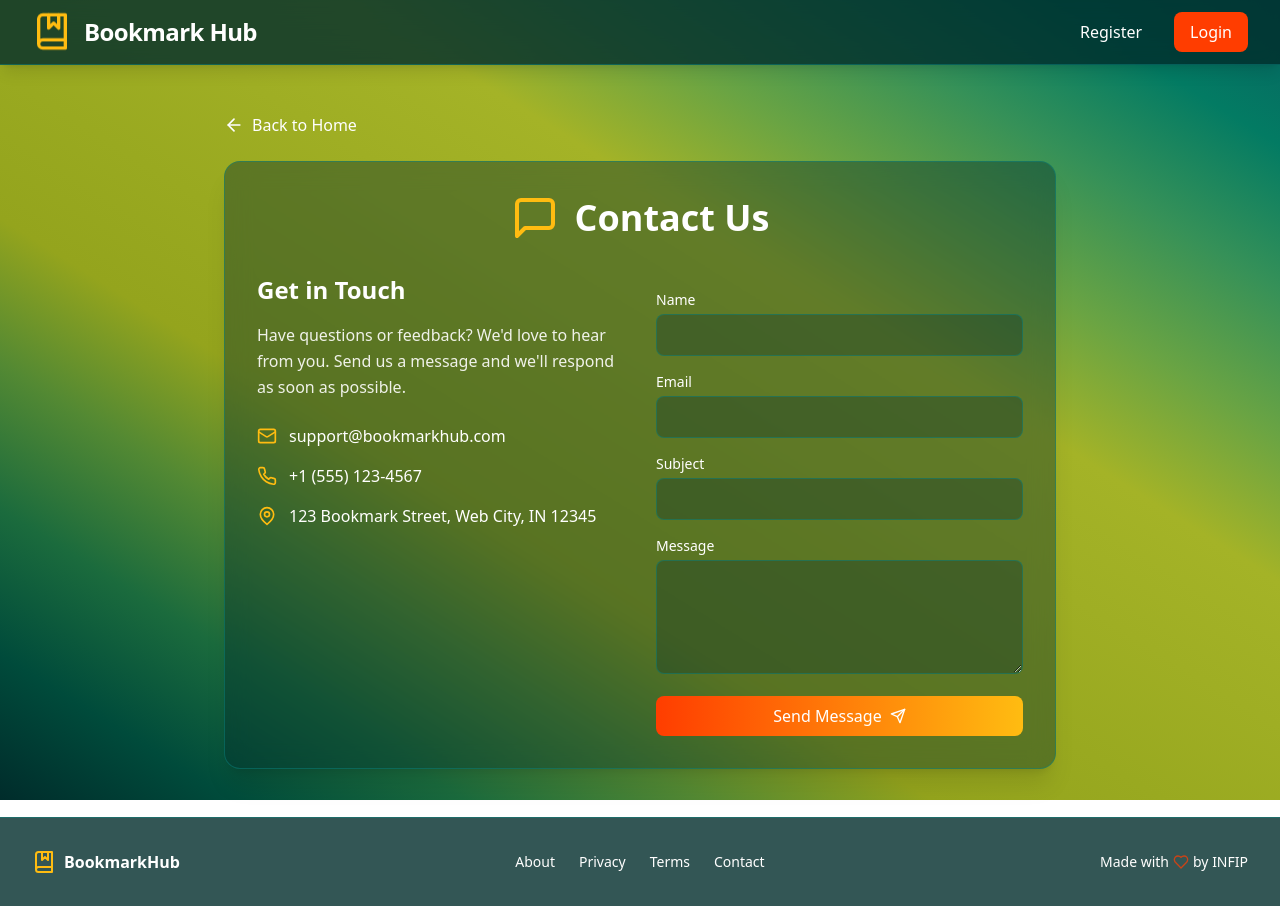
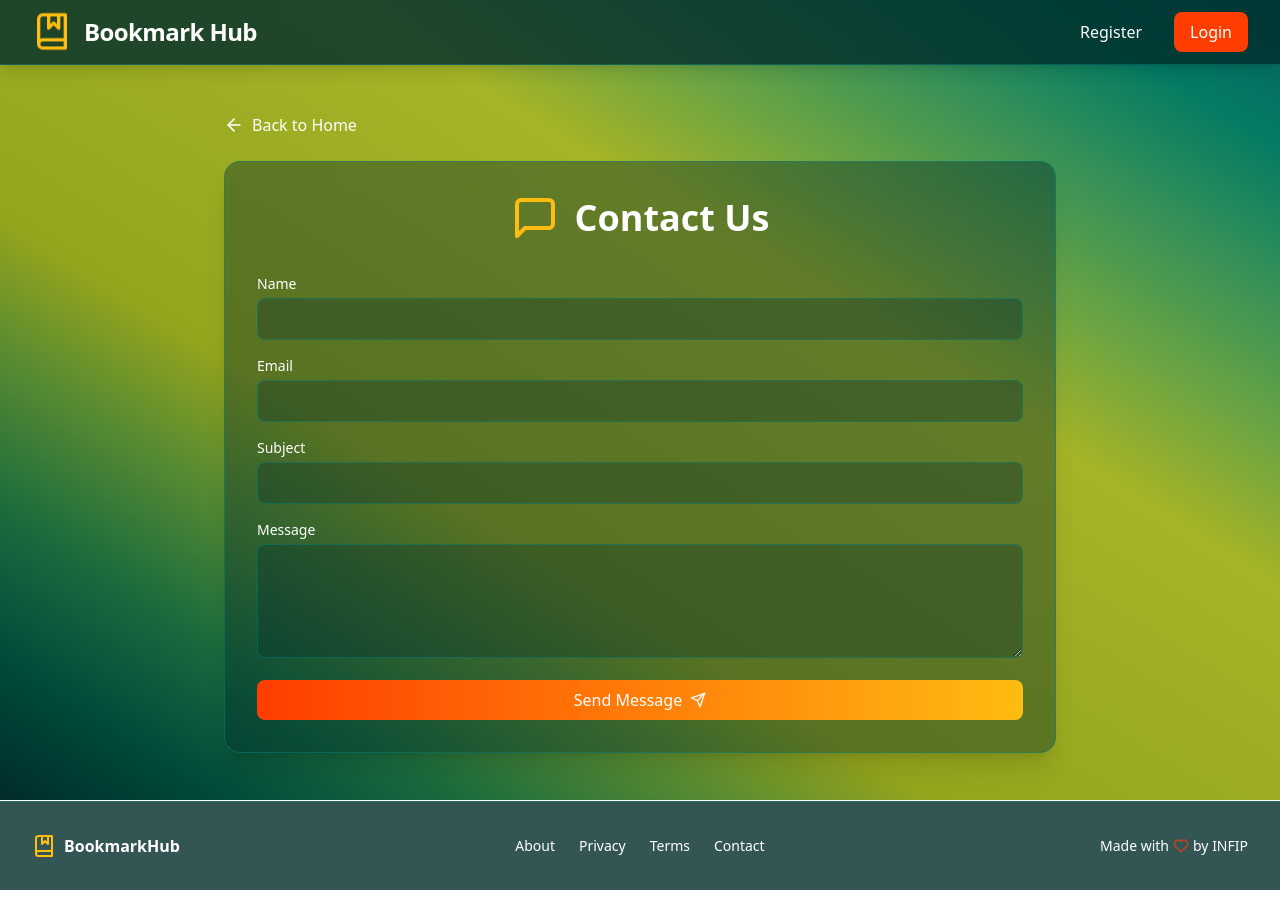
Before and after one commit to sunshinehacks/bookmarkhub, a React (Vite) app: page /contact in a window 1280 px wide. Built offline with nearby package versions, Linux system fonts and the light colour scheme.

Commit message:
bug fix for netlify form

```diff
--- a/src/components/Contact.tsx
+++ b/src/components/Contact.tsx
@@ -10,18 +10,6 @@ export default function Contact() {
     subject: '',
     message: ''
   });
-  const [loading, setLoading] = useState(false);
-  const [success, setSuccess] = useState(false);
-
-  const handleSubmit = async (e: React.FormEvent) => {
-    e.preventDefault();
-    setLoading(true);
-    // Simulate form submission
-    await new Promise(resolve => setTimeout(resolve, 1000));
-    setSuccess(true);
-    setLoading(false);
-    setFormData({ name: '', email: '', subject: '', message: '' });
-  };
 
   const handleChange = (e: React.ChangeEvent<HTMLInputElement | HTMLTextAreaElement>) => {
     const { name, value } = e.target;
@@ -48,111 +36,85 @@ export default function Contact() {
             <h1 className="text-3xl sm:text-4xl font-bold text-white ml-4">Contact Us</h1>
           </div>
 
-          <div className="grid grid-cols-1 md:grid-cols-2 gap-8">
-            <div className="space-y-6">
-              <div className="space-y-4">
-                <h2 className="text-2xl font-semibold text-white">Get in Touch</h2>
-                <p className="text-white/90 leading-relaxed">
-                  Have questions or feedback? We'd love to hear from you. Send us a message and we'll respond as soon as possible.
-                </p>
-              </div>
+          <form
+            name="contact"
+            method="POST"
+            data-netlify="true"
+            className="space-y-4"
+          >
+            {/* Hidden Netlify Form Data */}
+            <input type="hidden" name="form-name" value="contact" />
 
-              <div className="space-y-4">
-                <div className="flex items-center text-white">
-                  <Mail className="w-5 h-5 text-accent-yellow mr-3" />
-                  <span>support@bookmarkhub.com</span>
-                </div>
-                <div className="flex items-center text-white">
-                  <Phone className="w-5 h-5 text-accent-yellow mr-3" />
-                  <span>+1 (555) 123-4567</span>
-                </div>
-                <div className="flex items-center text-white">
-                  <MapPin className="w-5 h-5 text-accent-yellow mr-3" />
-                  <span>123 Bookmark Street, Web City, IN 12345</span>
-                </div>
-              </div>
-            </div>
-
-            <form onSubmit={handleSubmit} className="space-y-4" name="contact" method="POST" data-netlify="true">
-            <input type="hidden" name="form-name" value="contact" />
             <div>
-                <label className="block text-sm font-medium text-white mb-1">
+              <label htmlFor="name" className="block text-sm font-medium text-white mb-1">
                 Name
               </label>
               <input
                 type="text"
+                id="name"
                 name="name"
                 value={formData.name}
                 onChange={handleChange}
                 className="w-full bg-primary-dark/30 border border-primary/50 rounded-lg px-4 py-2 text-white focus:outline-none focus:ring-2 focus:ring-accent-yellow transition-all duration-300"
                 required
-                  disabled={loading}
               />
             </div>
 
             <div>
-                <label className="block text-sm font-medium text-white mb-1">
+              <label htmlFor="email" className="block text-sm font-medium text-white mb-1">
                 Email
               </label>
               <input
                 type="email"
+                id="email"
                 name="email"
                 value={formData.email}
                 onChange={handleChange}
                 className="w-full bg-primary-dark/30 border border-primary/50 rounded-lg px-4 py-2 text-white focus:outline-none focus:ring-2 focus:ring-accent-yellow transition-all duration-300"
                 required
-                  disabled={loading}
               />
             </div>
 
             <div>
-                <label className="block text-sm font-medium text-white mb-1">
+              <label htmlFor="subject" className="block text-sm font-medium text-white mb-1">
                 Subject
               </label>
               <input
                 type="text"
+                id="subject"
                 name="subject"
                 value={formData.subject}
                 onChange={handleChange}
                 className="w-full bg-primary-dark/30 border border-primary/50 rounded-lg px-4 py-2 text-white focus:outline-none focus:ring-2 focus:ring-accent-yellow transition-all duration-300"
                 required
-                  disabled={loading}
               />
             </div>
 
             <div>
-                <label className="block text-sm font-medium text-white mb-1">
+              <label htmlFor="message" className="block text-sm font-medium text-white mb-1">
                 Message
               </label>
               <textarea
+                id="message"
                 name="message"
                 value={formData.message}
                 onChange={handleChange}
                 rows={4}
                 className="w-full bg-primary-dark/30 border border-primary/50 rounded-lg px-4 py-2 text-white focus:outline-none focus:ring-2 focus:ring-accent-yellow transition-all duration-300"
                 required
-                  disabled={loading}
               />
             </div>
 
-              {success && (
-                <div className="p-4 bg-primary/20 border border-primary/50 text-white rounded-lg text-sm">
-                  Thank you for your message! We'll get back to you soon.
-                </div>
-              )}
-
             <button
               type="submit"
-                className="w-full px-4 py-2 bg-gradient-to-r from-accent-orange to-accent-yellow text-white rounded-lg hover:opacity-90 focus:outline-none focus:ring-2 focus:ring-offset-2 focus:ring-accent-yellow transition-all duration-300 flex items-center justify-center space-x-2 disabled:opacity-50 disabled:cursor-not-allowed"
-                disabled={loading}
+              className="w-full px-4 py-2 bg-gradient-to-r from-accent-orange to-accent-yellow text-white rounded-lg hover:opacity-90 focus:outline-none focus:ring-2 focus:ring-offset-2 focus:ring-accent-yellow transition-all duration-300 flex items-center justify-center space-x-2"
             >
-                <span>{loading ? 'Sending...' : 'Send Message'}</span>
+              <span>Send Message</span>
               <Send className="w-4 h-4" />
             </button>
           </form>
         </div>
       </div>
-      </div>
     </main>
   );
 }
```
Lines whose indentation alone changed are shown as unchanged.
